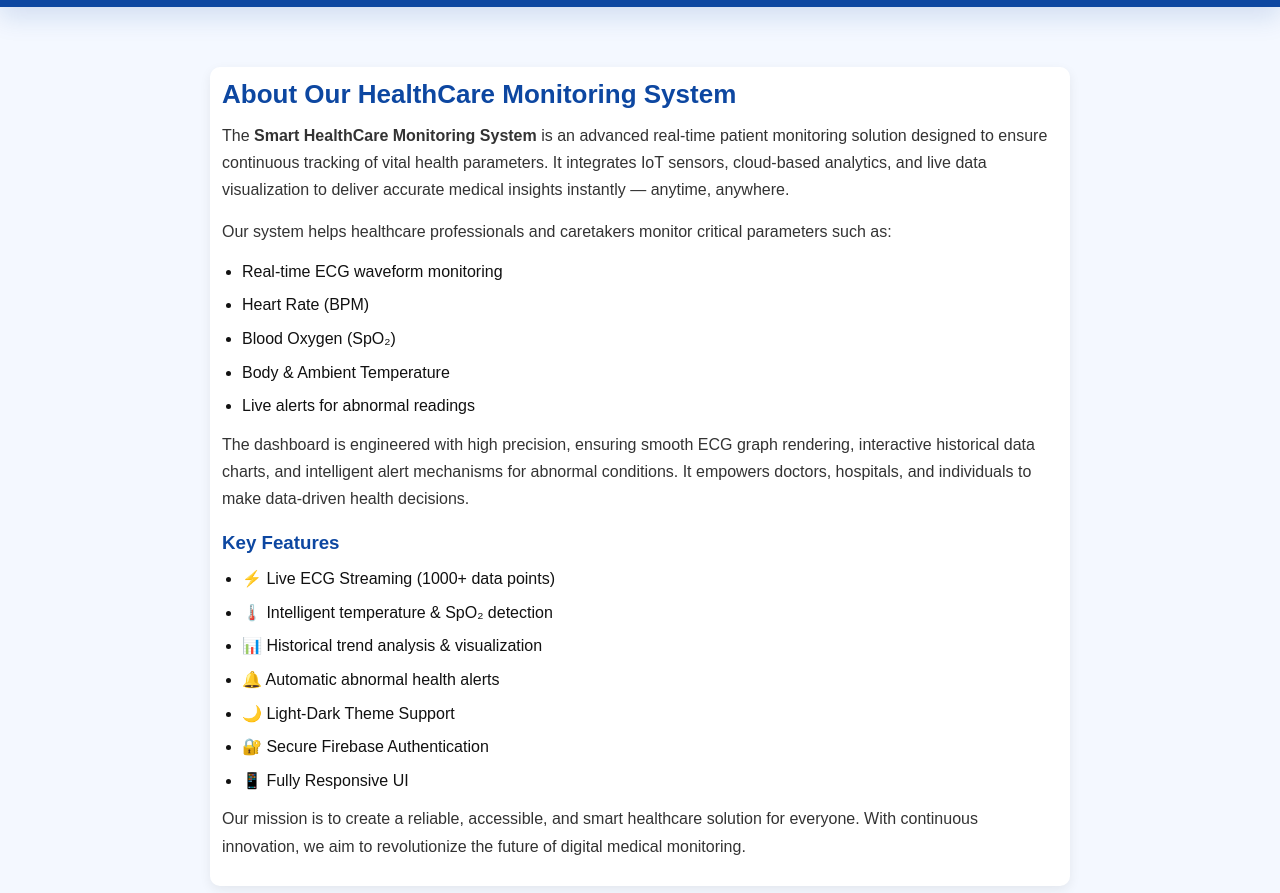
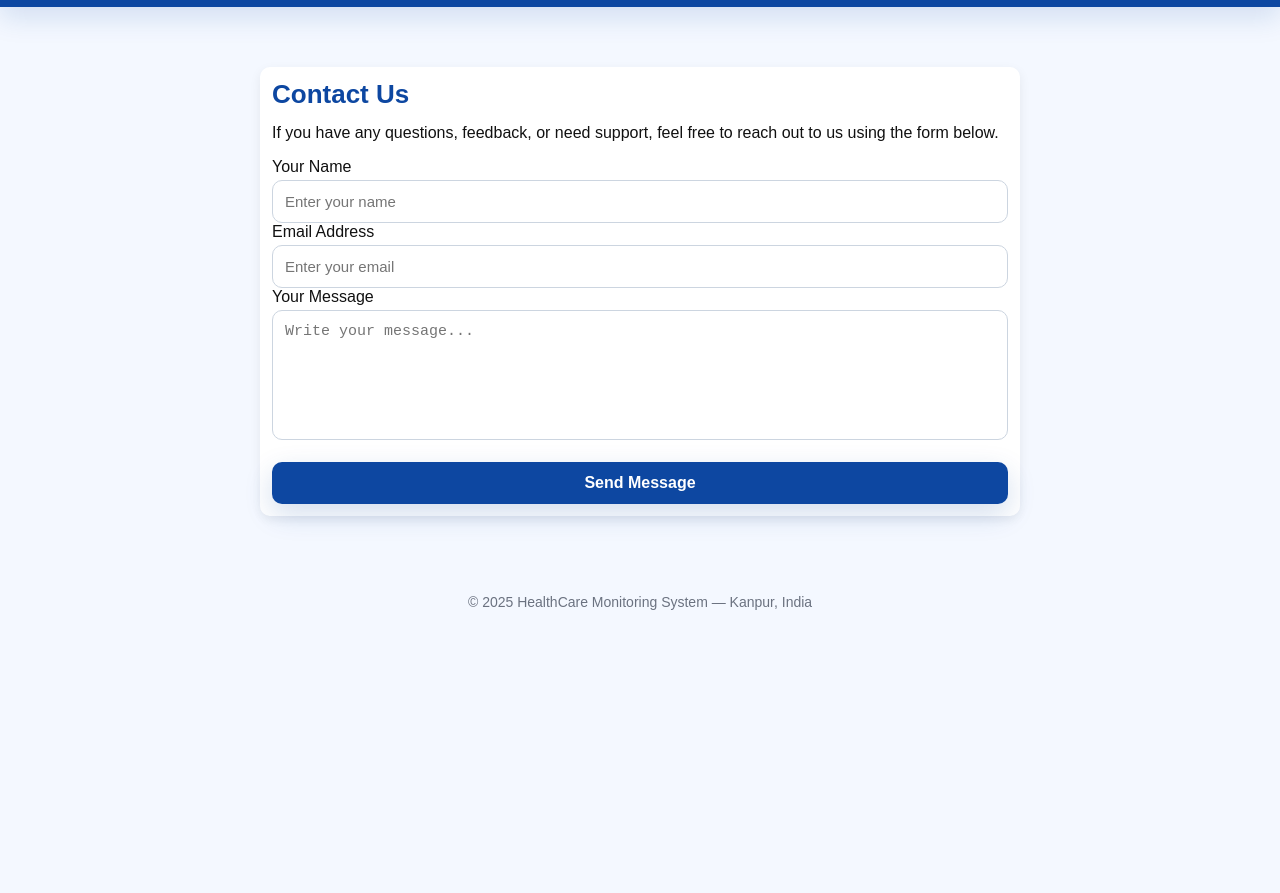
Before and after one commit to Anandsenrj/HealthCare, a plain HTML site: page about.html in a window 1280 px wide. Shown: the part 45-938 px from the top of the page. After the commit the page ends 800 px from the top, so only its background shows below. Drawn offline with Linux system fonts and the light colour scheme; a web font is replaced by a local one.

Commit message:
Update about.html with contact page content

```diff
--- a/about.html
+++ b/about.html
@@ -3,7 +3,7 @@
 <head>
 <meta charset="UTF-8">
 <meta name="viewport" content="width=device-width, initial-scale=1.0">
-<title>About — HealthCare Monitoring</title>
+<title>Contact — HealthCare Monitoring</title>
 
 <link href="https://fonts.googleapis.com/css2?family=OnePlus+Sans:wght@300;400;500;600;700&display=swap" rel="stylesheet">
 
@@ -111,7 +111,7 @@
   --muted:#6b7280;
 }
 
-/* Dark Mode Upgrade */
+/* Dark Mode Fix */
 body.dark{
   background:#071828 !important;
   color:#e9eef5 !important;
@@ -120,31 +120,39 @@ body.dark .topbar{
   background:#071428 !important;
   box-shadow:0 10px 34px rgba(0,0,0,0.5) !important;
 }
-body.dark .nav a{
-  color:#e9eef5 !important;
-}
+body.dark .nav a{color:#e9eef5 !important}
 body.dark .card{
   background:#0d1b2b !important;
   color:#e9eef5 !important;
   box-shadow:0 18px 48px rgba(0,0,0,0.6) !important;
 }
+body.dark input, body.dark textarea{
+  background:#122033;
+  border:1px solid #2f4560;
+  color:#e9eef5;
+}
+body.dark input::placeholder,
+body.dark textarea::placeholder{
+  color:#9fb2c6;
+}
 body.dark .ghost{
-  border:1px solid rgba(255,255,255,0.4) !important;
-  color:white !important;
+  border:1px solid rgba(255,255,255,0.4);
+  color:white;
 }
 
-/* Basic Layout */
+/* Global Layout */
 *{box-sizing:border-box;margin:0;padding:0}
 body{
 font-family: 'OnePlus Sans', sans-serif !important;
   background:var(--bg);
   color:#111;
-  transition:background .25s,color .25s;
+  transition:background .25s, color .25s;
   opacity:0;
   animation:fadeIn .4s forwards .06s;
 }
 @keyframes fadeIn{to{opacity:1}}
 
+/* Navbar */
 .topbar{
   display:flex;
   align-items:center;
@@ -152,7 +160,7 @@ font-family: 'OnePlus Sans', sans-serif !important;
   padding:12px 20px;
   background:var(--nav-bg);
   color:#fff;
-  box-shadow:0 10px 26px rgba(13,71,161,0.15);
+  box-shadow:0 10px 28px rgba(13,71,161,0.15);
   position:sticky;
   top:0;
   z-index:90;
@@ -161,7 +169,11 @@ font-family: 'OnePlus Sans', sans-serif !important;
 .logo img{width:44px;height:44px;border-radius:8px}
 .brand h1{margin:0;font-size:18px;color:#fff;font-weight:600}
 
-.nav{display:flex;gap:12px;margin-left:12px}
+.nav{
+  display:flex;
+  gap:12px;
+  margin-left:12px;
+}
 .nav a{
   color:white;
   text-decoration:none;
@@ -175,7 +187,7 @@ font-family: 'OnePlus Sans', sans-serif !important;
   transform:translateY(-2px);
 }
 
-.actions{display:flex;align-items:center;gap:10px}
+.actions{display:flex;gap:10px}
 .ghost{
   background:transparent;
   border:1px solid rgba(255,255,255,0.2);
@@ -184,9 +196,14 @@ font-family: 'OnePlus Sans', sans-serif !important;
   cursor:pointer;
   color:white;
 }
-
-.hamb{display:none;background:transparent;border:none;color:#fff;font-size:22px}
-
+.hamb{
+  display:none;
+  background:transparent;
+  border:none;
+  color:#fff;
+  font-size:22px;
+  cursor:pointer;
+}
 /* Text readability fix */
 body.dark p,
 body.dark h1,
@@ -198,7 +215,7 @@ body.dark label {
 }
 
 
-/* Mobile menu */
+/* Mobile Menu */
 .mobile-menu{
   display:none;
   flex-direction:column;
@@ -213,8 +230,9 @@ body.dark label {
   font-weight:500;
 }
 
+/* Main Content */
 .container{
-  max-width:900px;
+  max-width:800px;
   margin:40px auto;
   padding:20px;
   animation:slideUp .4s ease-out .1s both;
@@ -227,38 +245,72 @@ body.dark label {
 .card{
   background:var(--card);
   padding:30px;
-  border-radius:14px;
+  border-radius:16px;
   box-shadow:0 14px 32px rgba(13,71,161,0.08);
   transition:transform .18s;
 }
-.card:hover{transform:translateY(-4px)}
+.card:hover{
+  transform:translateY(-4px);
+}
 
 h2{
-  margin-bottom:12px;
   font-size:26px;
   color:var(--accent);
+  margin-bottom:10px;
 }
 
 p{
   font-size:16px;
-  line-height:1.7;
-  margin-bottom:14px;
-  color:#333;
+  line-height:1.6;
+  margin-bottom:12px;
 }
 
-ul{
-  margin:12px 0 12px 20px;
+label{
+  font-weight:500;
+  margin-top:12px;
 }
-li{
-  margin-bottom:8px;
-  line-height:1.6;
+
+input, textarea{
+  width:100%;
+  padding:12px;
+  margin-top:4px;
+  border-radius:10px;
+  border:1px solid #ccd5e0;
+  font-size:15px;
+}
+
+textarea{height:130px;resize:none}
+
+.btn{
+  background:var(--accent);
+  color:#fff;
+  border:none;
+  padding:12px 16px;
+  margin-top:18px;
+  border-radius:10px;
+  cursor:pointer;
+  font-size:16px;
+  font-weight:600;
+  width:100%;
+  box-shadow:0 10px 28px rgba(13,71,161,0.18);
+  transition:.18s;
+}
+.btn:hover{
+  background:#0b3d8c;
+  transform:translateY(-2px);
+}
+
+footer{
+  padding:18px;
+  text-align:center;
+  font-size:14px;
+  color:var(--muted);
 }
 
 /* Responsive */
 @media(max-width:760px){
   .nav{display:none}
   .hamb{display:block}
-  .container{padding:10px}
 }
 
 /* --- FIX: Cards visible in dark mode --- */
@@ -296,18 +348,19 @@ body.dark #gAmb {
     <div class="logo">
       <img src="logo.jpeg" onerror="this.src='https://cdn-icons-png.flaticon.com/512/2966/2966327.png'" alt="">
     </div>
+
     <div class="brand"><h1>HealthCare Monitoring</h1></div>
 
     <nav class="nav">
       <a href="dashboard.html">Home</a>
-      <a href="about.html" class="active">About</a>
-      <a href="contact.html">Contact</a>
+      <a href="about.html">About</a>
+      <a href="contact.html" class="active">Contact</a>
     </nav>
   </div>
 
   <div class="actions">
     <button id="themeToggle" class="ghost">🌓</button>
-    <button class="hamb" id="hamb">☰</button>
+    <button id="hamb" class="hamb">☰</button>
   </div>
 </header>
 
@@ -321,68 +374,52 @@ body.dark #gAmb {
 <!-- MAIN CONTENT -->
 <div class="container">
   <div class="card">
-    <h2>About Our HealthCare Monitoring System</h2>
+    <h2>Contact Us</h2>
 
-    <p>
-      The <strong>Smart HealthCare Monitoring System</strong> is an advanced real-time patient
-      monitoring solution designed to ensure continuous tracking of vital health parameters.
-      It integrates IoT sensors, cloud-based analytics, and live data visualization to deliver
-      accurate medical insights instantly — anytime, anywhere.
-    </p>
+    <p>If you have any questions, feedback, or need support, feel free to reach out to us using the form below.</p>
 
-    <p>
-      Our system helps healthcare professionals and caretakers monitor critical parameters
-      such as:
-    </p>
+    <form id="contactForm">
+      <label>Your Name</label>
+      <input type="text" placeholder="Enter your name" required>
 
-    <ul>
-      <li>Real-time ECG waveform monitoring</li>
-      <li>Heart Rate (BPM)</li>
-      <li>Blood Oxygen (SpO₂)</li>
-      <li>Body & Ambient Temperature</li>
-      <li>Live alerts for abnormal readings</li>
-    </ul>
+      <label>Email Address</label>
+      <input type="email" placeholder="Enter your email" required>
 
-    <p>
-      The dashboard is engineered with high precision, ensuring smooth ECG graph rendering,
-      interactive historical data charts, and intelligent alert mechanisms for abnormal conditions.
-      It empowers doctors, hospitals, and individuals to make data-driven health decisions.
-    </p>
+      <label>Your Message</label>
+      <textarea placeholder="Write your message..." required></textarea>
 
-    <h3 style="margin-top:20px;color:var(--accent)">Key Features</h3>
-    <ul>
-      <li>⚡ Live ECG Streaming (1000+ data points)</li>
-      <li>🌡️ Intelligent temperature & SpO₂ detection</li>
-      <li>📊 Historical trend analysis & visualization</li>
-      <li>🔔 Automatic abnormal health alerts</li>
-      <li>🌙 Light-Dark Theme Support</li>
-      <li>🔐 Secure Firebase Authentication</li>
-      <li>📱 Fully Responsive UI</li>
-    </ul>
-
-    <p>
-      Our mission is to create a reliable, accessible, and smart healthcare solution for everyone.
-      With continuous innovation, we aim to revolutionize the future of digital medical monitoring.
-    </p>
+      <button class="btn" type="submit">Send Message</button>
+    </form>
   </div>
 </div>
 
+<footer>© <span id="yr"></span> HealthCare Monitoring System — Kanpur, India</footer>
+
 <script>
+// Year
+document.getElementById("yr").innerText = new Date().getFullYear();
+
 // Mobile menu toggle
 document.getElementById("hamb").addEventListener("click", () => {
   const m = document.getElementById("mobileMenu");
   m.style.display = m.style.display === "flex" ? "none" : "flex";
 });
 
-// Dark mode load & toggle
+// Theme
 function applyTheme(dark){
   document.body.classList.toggle("dark", dark);
   localStorage.setItem("hcms_dark", dark);
 }
-document.getElementById("themeToggle").addEventListener("click",
-  () => applyTheme(!document.body.classList.contains("dark"))
-);
-if(localStorage.getItem("hcms_dark")==="true") applyTheme(true);
+document.getElementById("themeToggle")
+  .addEventListener("click", () => applyTheme(!document.body.classList.contains("dark")));
+if(localStorage.getItem("hcms_dark") === "true") applyTheme(true);
+
+// Dummy contact form
+document.getElementById("contactForm").addEventListener("submit", (e)=>{
+  e.preventDefault();
+  alert("Your message has been sent successfully!");
+  e.target.reset();
+});
 </script>
 
 </body>
```
